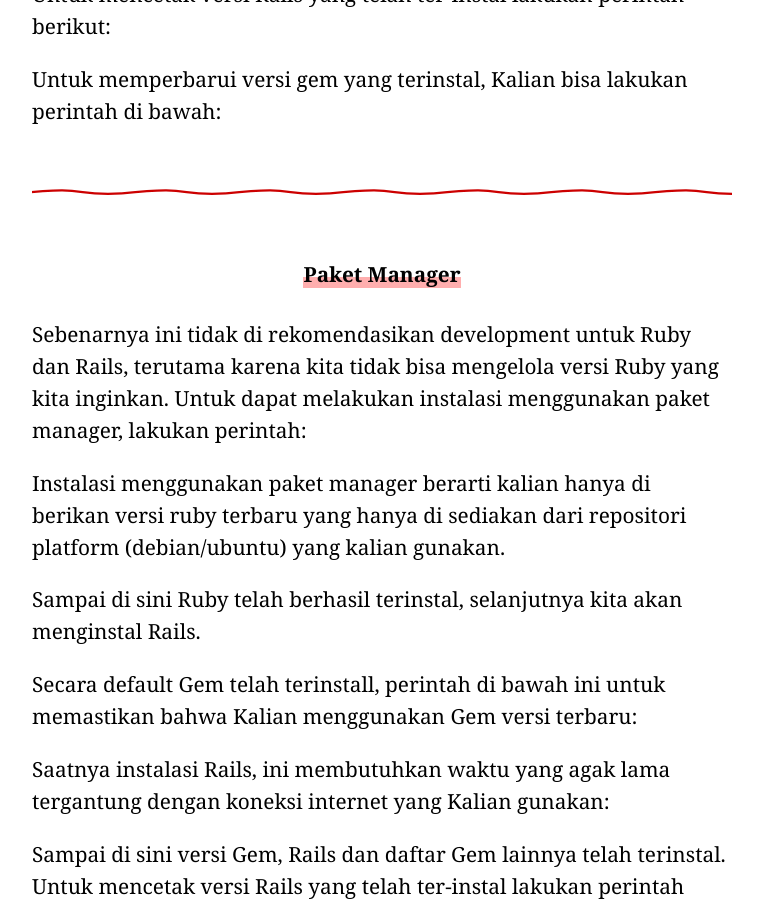
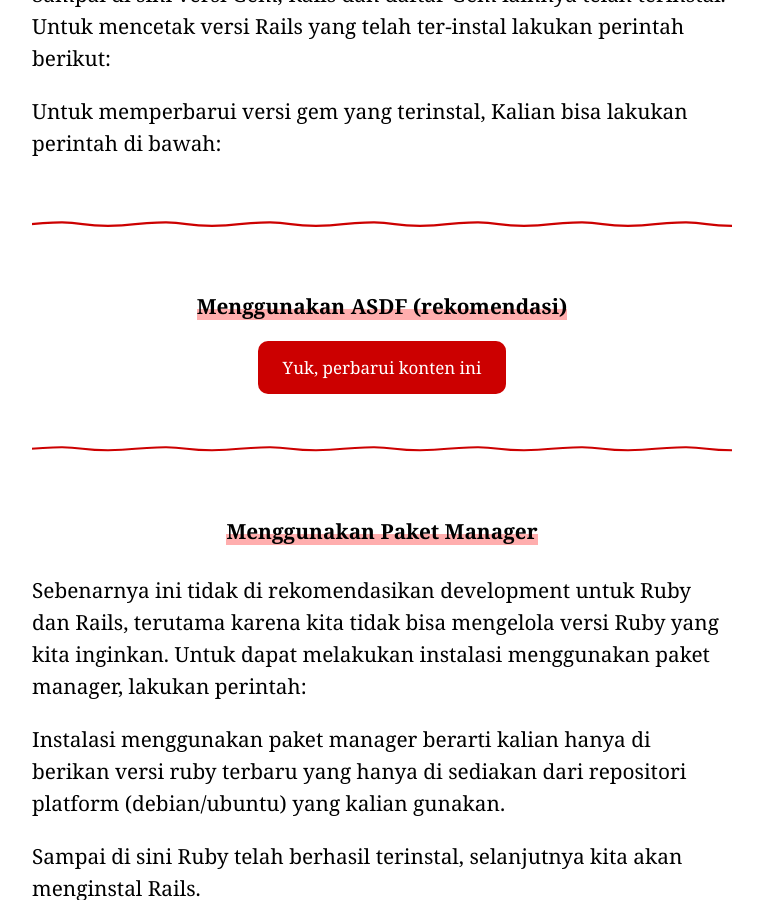
Before and after one commit to rails-id/rails-id.github.io, a Jekyll site: the page built from page/install/apt.html, in a window 1280 px wide and 900 px high, scrolled down 3078 px. Shown: the whole window, without its empty margins (258-1021 px from the left). Built offline with Jekyll 4.4.1, drawn with Linux system fonts in a browser that asks for light colours; nearby versions of some CDN libraries; some web fonts are replaced; a script that is not in the unit is left out; comment, search, counter and statistics services are not loaded; some of the changed text lies outside the part shown.

Commit message:
add asdf in apt installation

```diff
--- a/page/install/apt.html
+++ b/page/install/apt.html
@@ -24,7 +24,8 @@
     <ul>
       <li><a href="#rvm">Menggunakan RVM (rekomendasi)</a></li>
       <li><a href="#rbenv">Menggunakan RBENV (rekomendasi)</a></li>
-      <li><a href="#package-manager">Paket Manager</a></li>
+      <li><a href="#asdf">Menggunakan ASDF (rekomendasi)</a></li>
+      <li><a href="#package-manager">Menggunakan Paket Manager</a></li>
     </ul>
 
     <hr class="hr-wave">
@@ -134,9 +135,21 @@
 
     <hr class="hr-wave">
 
+    <h4 class="text-center" id="asdf">
+    <span class="word-bg font-chelsea-market">
+      Menggunakan ASDF (rekomendasi)
+    </span>
+    </h4>
+
+    <div class="text-center">
+      <a href="https://github.com/rails-id/rails-id.github.io/blob/master/page/install/apt.html" target="_blank" class="button">Yuk, perbarui konten ini</a>
+    </div>
+
+    <hr class="hr-wave">
+
     <h4 class="text-center" id="package-manager">
     <span class="word-bg font-chelsea-market">
-      Paket Manager
+      Menggunakan Paket Manager
     </span>
     </h4>
 
```
